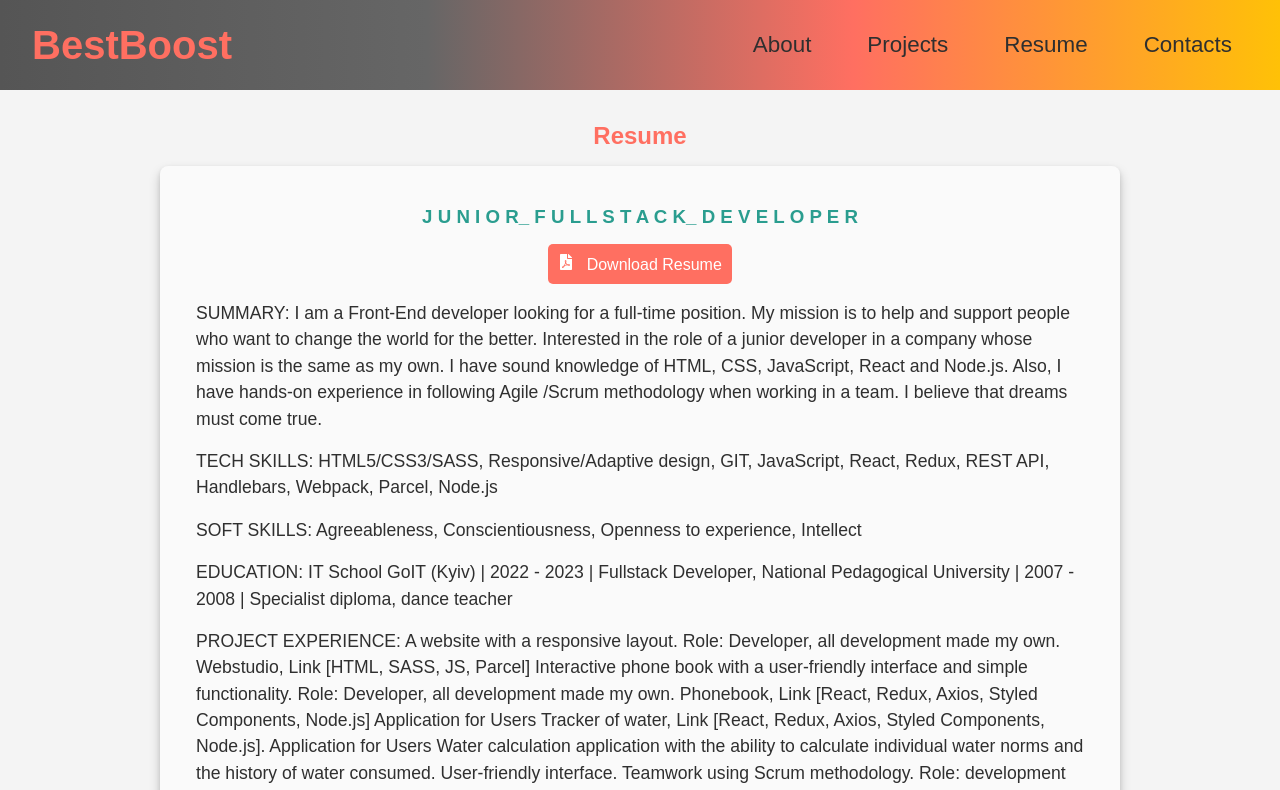
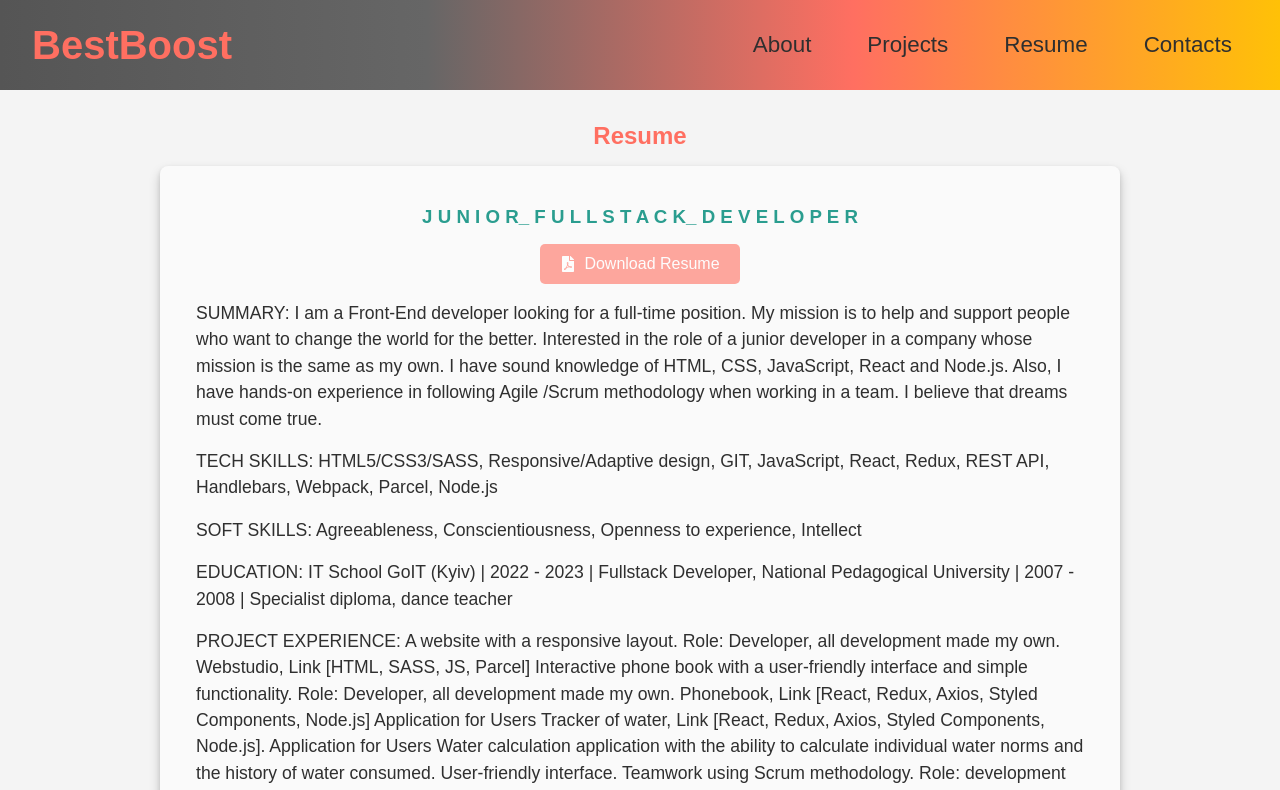
Before and after one commit to bestboost/bestboost-portfolio, a React (Create React App) app in the folder client/: page /resume in a window 1280 px wide. Shown: the top 790 px of the page. Built offline with nearby package versions, Linux system fonts and the light colour scheme; no server answers.

Commit message:
add spinner to button

```diff
--- a/client/src/components/Button/Button.jsx
+++ b/client/src/components/Button/Button.jsx
@@ -1,8 +1,18 @@
 import React from "react";
-import { StyledButton } from "./Button.styled";
+import { StyledButton, SpinnerWrapper } from "./Button.styled";
+import Loader from "../Loader/Loader";
 
-const Button = ({ children, onClick }) => {
-  return <StyledButton onClick={onClick}>{children}</StyledButton>;
+const Button = ({ children, onClick, isLoading, ...props }) => {
+  return (
+    <StyledButton onClick={onClick} disabled={isLoading} {...props}>
+      {isLoading && (
+        <SpinnerWrapper>
+          <Loader width="16px" height="16px" />
+        </SpinnerWrapper>
+      )}
+      {children}
+    </StyledButton>
+  );
 };
 
 export default Button;
--- a/client/src/components/Button/Button.styled.jsx
+++ b/client/src/components/Button/Button.styled.jsx
@@ -1,14 +1,37 @@
 import styled from "styled-components";
 
 export const StyledButton = styled.button`
-  padding: 10px;
+  position: relative;
+  display: inline-flex;
+  align-items: center;
+  justify-content: center;
+  padding: 10px 20px;
   font-size: 1em;
   color: #fff;
   background-color: #ff6f61;
   border: none;
   border-radius: 5px;
   cursor: pointer;
+  transition: background-color 0.3s ease;
+  height: 40px;
+  min-width: 120px;
+
   &:hover {
     background-color: #e63946;
   }
+
+  &:disabled {
+    cursor: not-allowed;
+    opacity: 0.6;
+  }
 `;
+
+export const SpinnerWrapper = styled.div`
+  display: flex;
+  align-items: center;
+  justify-content: center;
+  margin-right: 8px; /* Відступ між спінером і текстом */
+  width: 16px; /* Розмір контейнера для спінера */
+  height: 16px;
+  overflow: hidden; /* Додаємо обмеження */
+`;
--- a/client/src/components/FeedbackForm/FeedbackForm.jsx
+++ b/client/src/components/FeedbackForm/FeedbackForm.jsx
@@ -18,6 +18,7 @@ const FeedbackForm = () => {
     email: "",
     message: "",
   });
+  const [isLoading, setIsLoading] = useState(false); // Стан для спінера
 
   const handleChange = (e) => {
     const { name, value } = e.target;
@@ -29,6 +30,8 @@ const FeedbackForm = () => {
 
   const handleSubmit = async (e) => {
     e.preventDefault();
+
+    setIsLoading(true); // Увімкнути спінер
 
     try {
       const response = await fetch(`${API_URL}/api/feedback`, {
@@ -45,15 +48,21 @@ const FeedbackForm = () => {
         toast.success(data.message || "Ваше повідомлення успішно надіслано!");
         setFormData({ name: "", email: "", message: "" });
       } else if (response.status === 400) {
-        toast.warn(data.message || "Будь ласка, перевірте правильність введених даних.");
+        toast.warn(
+          data.message || "Будь ласка, перевірте правильність введених даних."
+        );
       } else if (response.status === 500) {
-        toast.error(data.message || "Сервер тимчасово недоступний. Спробуйте пізніше.");
+        toast.error(
+          data.message || "Сервер тимчасово недоступний. Спробуйте пізніше."
+        );
       } else {
         toast.info(data.message || "Щось пішло не так. Спробуйте ще раз.");
       }
     } catch (error) {
       console.error("Помилка мережі:", error);
       toast.error("Не вдалося надіслати. Перевірте інтернет.");
+    } finally {
+      setIsLoading(false); // Вимкнути спінер
     }
   };
 
@@ -85,7 +94,9 @@ const FeedbackForm = () => {
           onChange={handleChange}
           required
         />
-        <Button type="submit">Send Message</Button>
+        <Button type="submit" disabled={isLoading} isLoading={isLoading}>
+          Send Message
+        </Button>
       </Form>
     </FormSection>
   );
--- a/client/src/components/Loader/Loader.jsx
+++ b/client/src/components/Loader/Loader.jsx
@@ -1,10 +1,10 @@
 import React from "react";
 import { SpinnerWrapper, Spinner } from "./Loader.styled";
 
-const Loader = () => {
+const Loader = ({ width, height }) => {
   return (
     <SpinnerWrapper>
-      <Spinner />
+      <Spinner width={width} height={height} />
     </SpinnerWrapper>
   );
 };
--- a/client/src/components/Loader/Loader.styled.jsx
+++ b/client/src/components/Loader/Loader.styled.jsx
@@ -1,8 +1,12 @@
 import styled, { keyframes } from "styled-components";
 
 const spin = keyframes`
-  0% { transform: rotate(0deg); }
-  100% { transform: rotate(360deg); }
+    from {
+    transform: rotate(0deg);
+  }
+  to {
+    transform: rotate(360deg);
+  }
 `;
 
 export const SpinnerWrapper = styled.div`
@@ -14,9 +18,9 @@ export const SpinnerWrapper = styled.div`
 
 export const Spinner = styled.div`
   border: 6px solid #f3f3f3; /* Light grey */
-  border-top: 6px solid #FF6F61; /* Accent color */
+  border-top: 4px solid #ff6f61; /* Accent color */
   border-radius: 50%;
-  width: 50px;
-  height: 50px;
+  width: ${({ width }) => width || "50px"};
+  height: ${({ height }) => height || "50px"};
   animation: ${spin} 1s linear infinite;
 `;
--- a/client/src/components/ResumeDownload.jsx
+++ b/client/src/components/ResumeDownload.jsx
@@ -7,15 +7,14 @@ const API_URL = process.env.REACT_APP_API_URL;
 
 const ResumeDownload = () => {
   const [resumeId, setResumeId] = useState(null);
+  const [isLoading, setIsLoading] = useState(false); // Стан для спінера
 
   useEffect(() => {
     const fetchResume = async () => {
       try {
-        const response = await axios.get(
-          `${API_URL}/api/resume/list`
-        ); // Ендпоінт для отримання списку резюме
+        const response = await axios.get(`${API_URL}/api/resume/list`);
         if (response.data.length > 0) {
-          setResumeId(response.data[0]._id); // Беремо перше резюме з масиву (або додаємо вибір)
+          setResumeId(response.data[0]._id);
         }
       } catch (error) {
         console.error("Помилка при отриманні резюме:", error);
@@ -28,53 +27,57 @@ const ResumeDownload = () => {
   const handleDownload = async () => {
     if (!resumeId) return;
 
+    setIsLoading(true); // Увімкнути спінер
+
     try {
-    const response = await fetch(`${API_URL}/api/resume/download/${resumeId}`, {
-      method: 'GET',
+      const response = await fetch(
+        `${API_URL}/api/resume/download/${resumeId}`,
+        {
+          method: "GET",
           headers: {
-        'Content-Type': 'application/json', // Можна додати інші заголовки за потребою
+            "Content-Type": "application/json",
           },
-    });
-    // Перевірка статусу відповіді
+        }
+      );
+
       if (!response.ok) {
         throw new Error(`HTTP error! status: ${response.status}`);
       }
 
-    // Отримуємо заголовок Content-Disposition для визначення імені файлу
-    const contentDisposition = response.headers.get('Content-Disposition');
-    let filename = "resume.pdf"; // Назва за замовчуванням
+      const contentDisposition = response.headers.get("Content-Disposition");
+      let filename = "resume.pdf";
 
       if (contentDisposition) {
         const match = contentDisposition.match(/filename="(.+)"/);
         if (match && match[1]) {
-        filename = match[1]; // Витягуємо оригінальну назву
+          filename = match[1];
         }
       }
 
-    // Отримуємо вміст файлу як Blob
       const blob = await response.blob();
-
-    // Створюємо URL для завантаження файлу
       const url = window.URL.createObjectURL(blob);
 
-    // Створюємо посилання для завантаження
-    const link = document.createElement('a');
+      const link = document.createElement("a");
       link.href = url;
-    link.setAttribute('download', filename); // Використовуємо оригінальне ім'я файлу
+      link.setAttribute("download", filename);
       document.body.appendChild(link);
       link.click();
       document.body.removeChild(link);
 
-    // Вивільняємо ресурси
       window.URL.revokeObjectURL(url);
     } catch (error) {
       console.error("Помилка при завантаженні файлу:", error);
+    } finally {
+      setIsLoading(false); // Вимкнути спінер
     }
   };
 
-
   return (
-    <Button onClick={handleDownload} disabled={!resumeId}>
+    <Button
+      onClick={handleDownload}
+      disabled={!resumeId || isLoading}
+      isLoading={isLoading}
+    >
       <FaFilePdf style={{ marginRight: "8px" }} /> Download Resume
     </Button>
   );
--- a/client/src/components/ToastContainer/ToastContainer.jsx
+++ b/client/src/components/ToastContainer/ToastContainer.jsx
@@ -1,19 +1,20 @@
+import React from "react";
 import { ToastContainer } from "react-toastify";
 import "react-toastify/dist/ReactToastify.css";
 
 const Toast = () => {
-
-    return (
-        <ToastContainer
-  position="bottom-left"
-  theme="colored"
-  autoClose={5000} // закривається через 5 секунд
-  hideProgressBar={false} // показувати прогрес-бар
-  newestOnTop={false} // нові тости з'являються внизу
-  closeButton={false} // не буде кнопки закриття
-/>
-
-    )
+  return (
+    <ToastContainer
+      position="bottom-left" // Позиція тостів
+      theme="colored" // Кольорова тема
+      autoClose={5000} // Закривається через 5 секунд
+      hideProgressBar={false} // Показувати прогрес-бар
+      newestOnTop={false} // нові тости з'являються внизу
+      closeOnClick // Закривається при кліку
+      pauseOnHover // Пауза при наведенні
+      draggable // Можливість перетягування
+    />
+  );
 };
 
 export default Toast;
--- a/client/src/components/Арр/App.jsx
+++ b/client/src/components/Арр/App.jsx
@@ -4,8 +4,8 @@ import Header from "../Header/Header";
 import Footer from "../Footer/Footer";
 import { Container, MainContent } from "./App.styled";
 import Loader from "../Loader/Loader";
-import  Toast  from "../ToastContainer/ToastContainer";
-
+import Toast from "../ToastContainer/ToastContainer";
+import "react-toastify/dist/ReactToastify.css";
 
 // Лейзі-імпорт сторінок
 const Home = lazy(() => import("../../pages/Home/Home"));
@@ -19,7 +19,7 @@ const App = () => {
 
   return (
     <Container>
-      <Suspense fallback={<Loader/>}>
+      <Suspense fallback={<Loader />}>
         {location.pathname !== "/" && <Header />}
         <MainContent>
           <Routes>
```
Also changed, not shown: 1 other file (tests, documents, lock files or other folders). Lines whose indentation alone changed are shown as unchanged.
